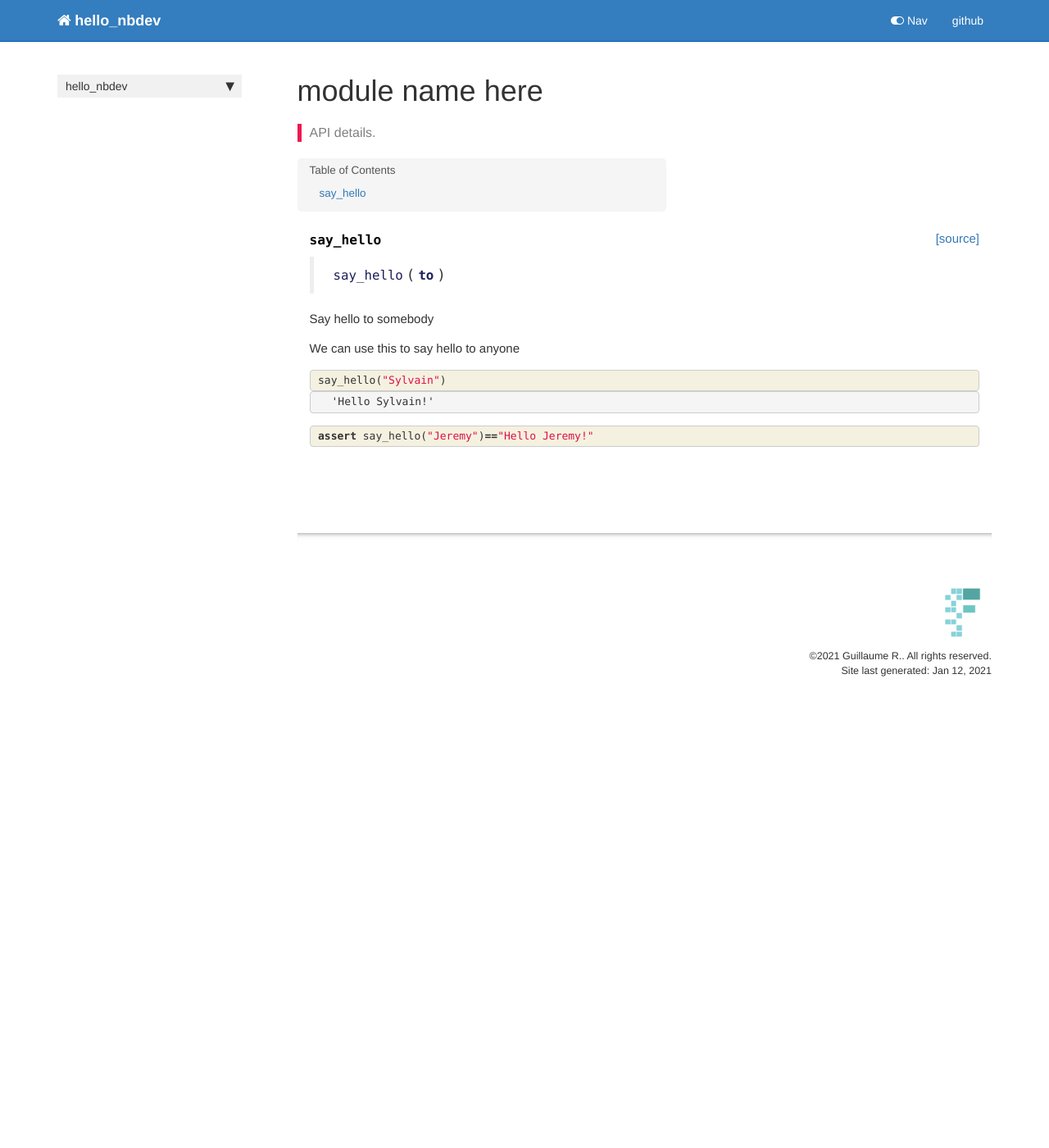
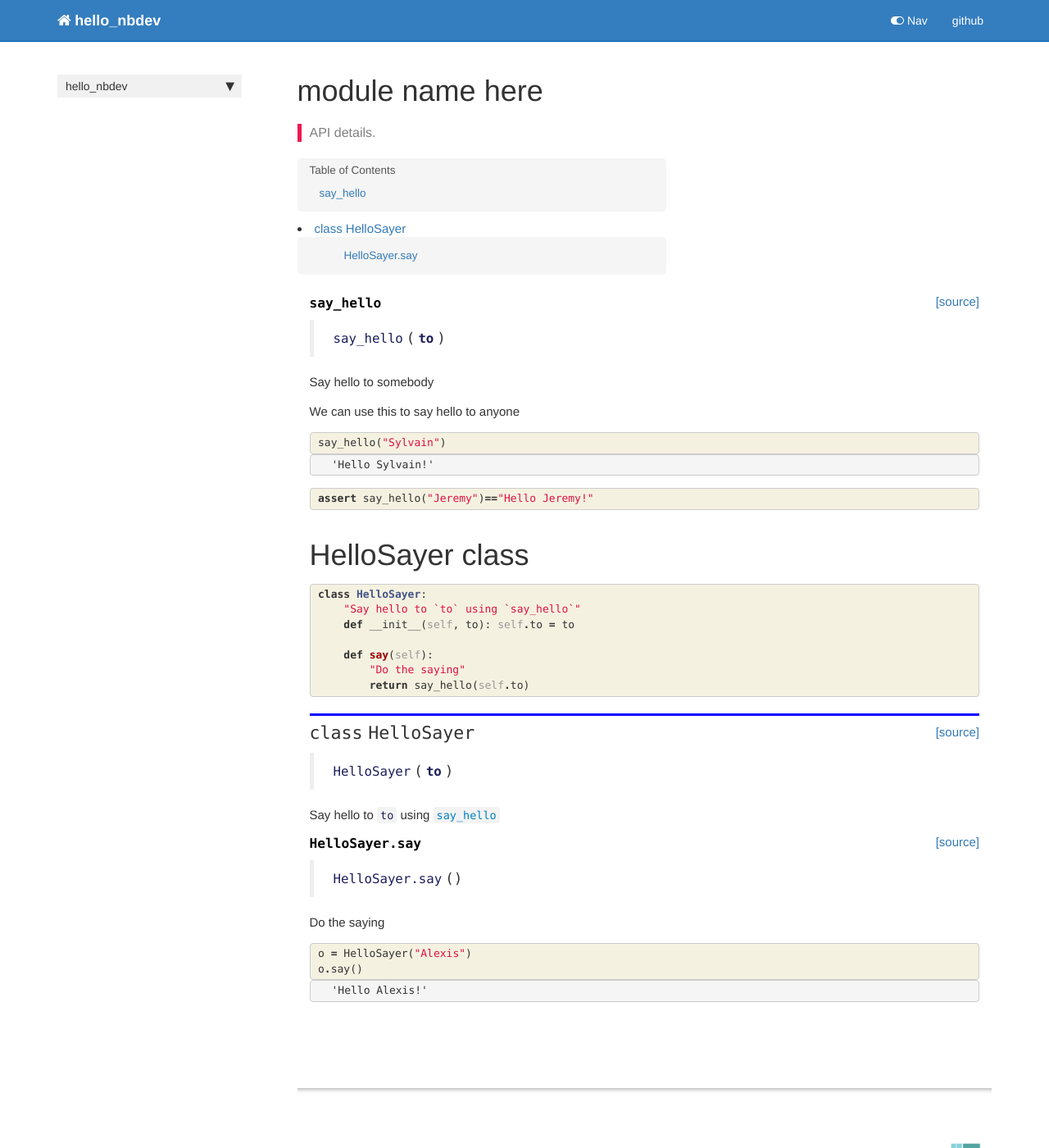
Before and after one commit to castorfou/hello_nbdev, a Jekyll site: the page built from docs/core.html, in a window 1280 px wide and 1400 px high. Shown: the whole window at 82% size. Built offline with Jekyll 4.4.1, drawn with Linux system fonts in a browser that asks for light colours; nearby versions of some CDN libraries; comment, search, counter and statistics services are not loaded.

Commit message:
test avec class HelloSayer

```diff
--- a/docs/core.html
+++ b/docs/core.html
@@ -118,4 +118,117 @@
 </div>
     {% endraw %}
 
+<div class="cell border-box-sizing text_cell rendered"><div class="inner_cell">
+<div class="text_cell_render border-box-sizing rendered_html">
+<h1 id="HelloSayer-class">HelloSayer class<a class="anchor-link" href="#HelloSayer-class"> </a></h1>
 </div>
+</div>
+</div>
+    {% raw %}
+
+<div class="cell border-box-sizing code_cell rendered">
+<div class="input">
+
+<div class="inner_cell">
+    <div class="input_area">
+<div class=" highlight hl-ipython3"><pre><span></span><span class="k">class</span> <span class="nc">HelloSayer</span><span class="p">:</span>
+    <span class="s2">&quot;Say hello to `to` using `say_hello`&quot;</span>
+    <span class="k">def</span> <span class="fm">__init__</span><span class="p">(</span><span class="bp">self</span><span class="p">,</span> <span class="n">to</span><span class="p">):</span> <span class="bp">self</span><span class="o">.</span><span class="n">to</span> <span class="o">=</span> <span class="n">to</span>
+
+    <span class="k">def</span> <span class="nf">say</span><span class="p">(</span><span class="bp">self</span><span class="p">):</span>
+        <span class="s2">&quot;Do the saying&quot;</span>
+        <span class="k">return</span> <span class="n">say_hello</span><span class="p">(</span><span class="bp">self</span><span class="o">.</span><span class="n">to</span><span class="p">)</span>
+</pre></div>
+
+    </div>
+</div>
+</div>
+
+</div>
+    {% endraw %}
+
+    {% raw %}
+
+<div class="cell border-box-sizing code_cell rendered">
+
+<div class="output_wrapper">
+<div class="output">
+
+<div class="output_area">
+
+
+<div class="output_markdown rendered_html output_subarea ">
+<h2 id="HelloSayer" class="doc_header"><code>class</code> <code>HelloSayer</code><a href="https://github.com/castorfou/hello_nbdev/tree/master/hello_nbdev/core.py#L12" class="source_link" style="float:right">[source]</a></h2><blockquote><p><code>HelloSayer</code>(<strong><code>to</code></strong>)</p>
+</blockquote>
+<p>Say hello to <code>to</code> using <a href="/hello_nbdev/core.html#say_hello"><code>say_hello</code></a></p>
+
+</div>
+
+</div>
+
+</div>
+</div>
+
+</div>
+    {% endraw %}
+
+    {% raw %}
+
+<div class="cell border-box-sizing code_cell rendered">
+
+<div class="output_wrapper">
+<div class="output">
+
+<div class="output_area">
+
+
+<div class="output_markdown rendered_html output_subarea ">
+<h4 id="HelloSayer.say" class="doc_header"><code>HelloSayer.say</code><a href="https://github.com/castorfou/hello_nbdev/tree/master/hello_nbdev/core.py#L16" class="source_link" style="float:right">[source]</a></h4><blockquote><p><code>HelloSayer.say</code>()</p>
+</blockquote>
+<p>Do the saying</p>
+
+</div>
+
+</div>
+
+</div>
+</div>
+
+</div>
+    {% endraw %}
+
+    {% raw %}
+
+<div class="cell border-box-sizing code_cell rendered">
+<div class="input">
+
+<div class="inner_cell">
+    <div class="input_area">
+<div class=" highlight hl-ipython3"><pre><span></span><span class="n">o</span> <span class="o">=</span> <span class="n">HelloSayer</span><span class="p">(</span><span class="s2">&quot;Alexis&quot;</span><span class="p">)</span>
+<span class="n">o</span><span class="o">.</span><span class="n">say</span><span class="p">()</span>
+</pre></div>
+
+    </div>
+</div>
+</div>
+
+<div class="output_wrapper">
+<div class="output">
+
+<div class="output_area">
+
+
+
+<div class="output_text output_subarea output_execute_result">
+<pre>&#39;Hello Alexis!&#39;</pre>
+</div>
+
+</div>
+
+</div>
+</div>
+
+</div>
+    {% endraw %}
+
+</div>
--- a/hello_nbdev/_nbdev.py
+++ b/hello_nbdev/_nbdev.py
@@ -2,7 +2,8 @@
 
 __all__ = ["index", "modules", "custom_doc_links", "git_url"]
 
-index = {"say_hello": "00_core.ipynb"}
+index = {"say_hello": "00_core.ipynb",
+         "HelloSayer": "00_core.ipynb"}
 
 modules = ["core.py"]
 
```
Also changed, not shown: 00_core.py (+30 -0 lines), hello_nbdev/core.py (+11 -1 lines), 1 other file.
